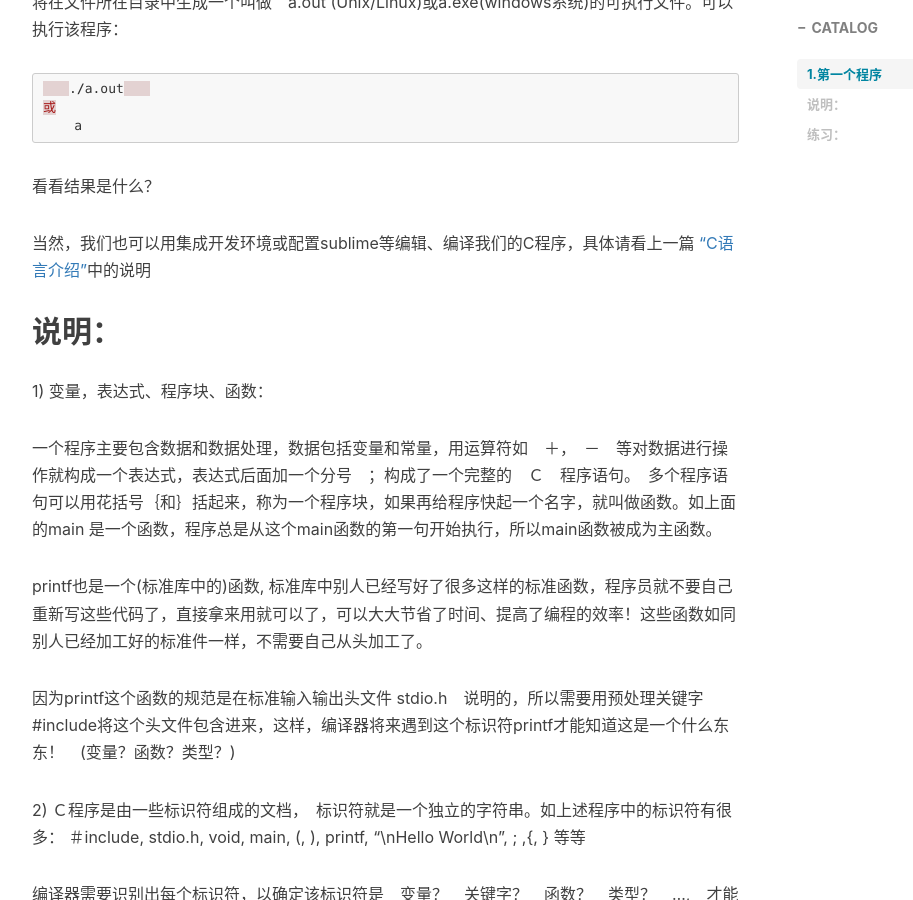
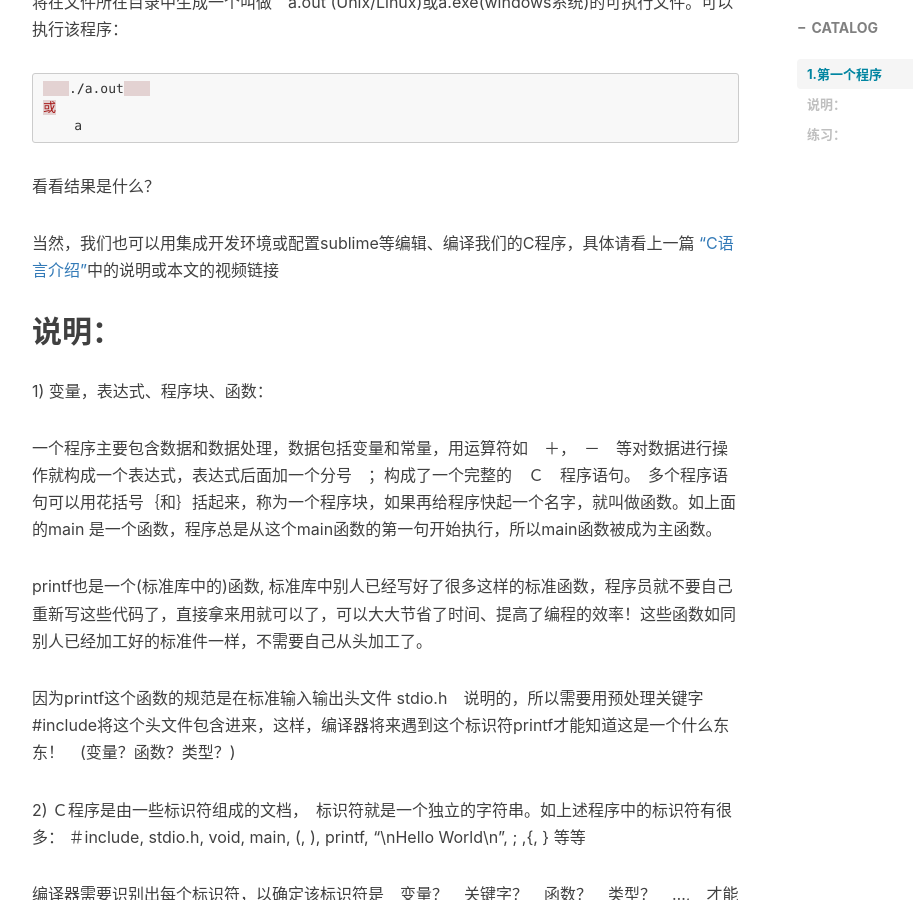
Before and after one commit to xuepro/xuepro.github.io, a Jekyll site: the page built from _posts/2017-10-30-1. C语言教程-第一个程序.md, in a window 1280 px wide and 900 px high, scrolled down 999 px. Shown: the whole window, without its empty margins (233-1146 px from the left). Built offline with Jekyll 4.4.1, drawn with Linux system fonts in a browser that asks for light colours; nearby versions of some CDN libraries; comment, search, counter and statistics services are not loaded.

Commit message:
Update 2017-10-30-1. C语言教程-第一个程序.md

```diff
--- a/_posts/2017-10-30-1. C语言教程-第一个程序.md
+++ b/_posts/2017-10-30-1. C语言教程-第一个程序.md
@@ -40,7 +40,7 @@
 
 看看结果是什么？
 
-当然，我们也可以用集成开发环境或配置sublime等编辑、编译我们的C程序，具体请看上一篇 ["C语言介绍"](https://xuepro.xcguan.net/2017/10/30/0.-C%E8%AF%AD%E8%A8%80%E6%95%99%E7%A8%8B-C%E8%AF%AD%E8%A8%80%E4%BB%8B%E7%BB%8D/)中的说明
+当然，我们也可以用集成开发环境或配置sublime等编辑、编译我们的C程序，具体请看上一篇 ["C语言介绍"](https://xuepro.xcguan.net/2017/10/30/0.-C%E8%AF%AD%E8%A8%80%E6%95%99%E7%A8%8B-C%E8%AF%AD%E8%A8%80%E4%BB%8B%E7%BB%8D/)中的说明或本文的视频链接
 
 ## 说明：
 
```
